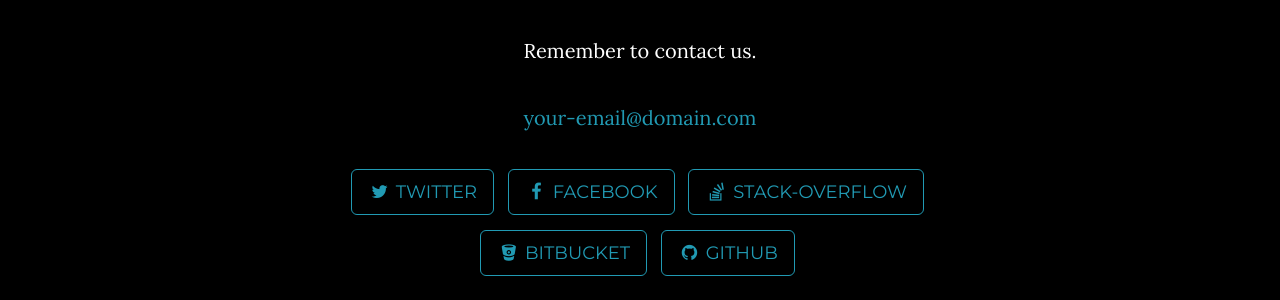
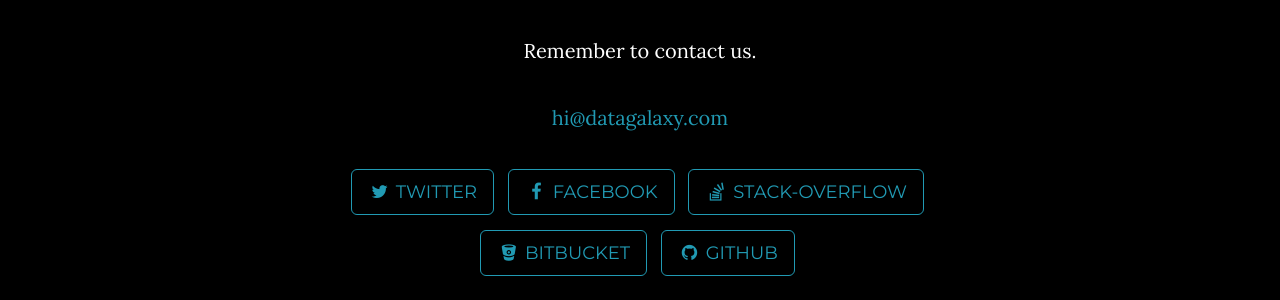
Before and after one commit to DataGalaxy/datagalaxy.tw, a Jekyll site: the page built from index.html, in a window 1280 px wide and 900 px high, scrolled down 1582 px. Shown: the part 467-767 px from the top of the window. Built offline with Jekyll 4.4.1, drawn with Linux system fonts in a browser that asks for light colours.

Commit message:
email update

```diff
--- a/_config.yml
+++ b/_config.yml
@@ -1,6 +1,6 @@
 # Site settings
-title: Grayscale
-email: your-email@domain.com
+title: Data Galaxy
+email: hi@datagalaxy.com
 url: https://example.github.io
 description: "Write an awesome description for your new site here. You can edit this line in _config.yml. It will appear in your document head meta (for Google search results) and in your feed.xml site description."
 
```
